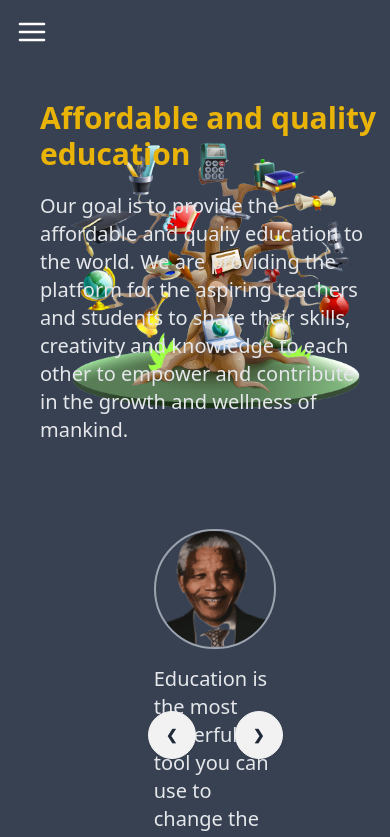
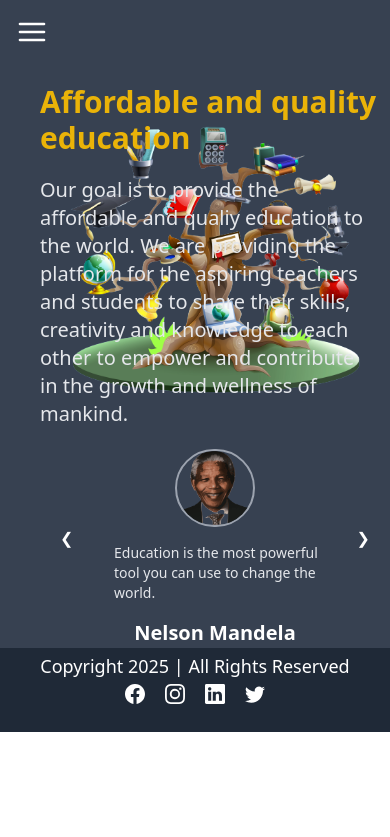
Before and after one commit to pal-boy/LMS-Project, a React (Vite) app in the folder client/: page /about in a window 390 px wide. Shown: the top 837 px of the page. Built offline with nearby package versions, Linux system fonts and the light colour scheme.

Commit message:
about us page responsiveness completed

```diff
--- a/client/src/Components/CarouselSlide.jsx
+++ b/client/src/Components/CarouselSlide.jsx
@@ -3,15 +3,15 @@ import React from 'react'
 const CarouselSlide = ({image , title, description, slideNum, totalSlides }) => {
     return (
         <div id={`slide${slideNum}`} className="carousel-item relative w-full">
-            <div className="flex flex-col items-center justify-center gap-4 px-[15%]">
-                <img src={image} className="w-40 rounded-full border-2 border-gray-400" />
-                <p className="text-xl text-gray-200">
+            <div className="mt-5 sm:mt-0 flex flex-col items-center justify-center gap-4 sm:px-[15%]">
+                <img src={image} className="w-20 sm:w-40 rounded-full border-2 border-gray-400" />
+                <p className="text-sm pl-1 w-[60%] sm:w-full sm:text-xl text-gray-200">
                     {description}
                 </p>
-                <h3 className="text-2xl font-semibold">{title}</h3>
+                <h3 className="text-xl sm:text-2xl font-semibold">{title}</h3>
                 <div className="absolute flex justify-between transform -translate-y-1/2 left-5 right-5 top-1/2">
-                    <a href={`#slide${(slideNum == 1 ? totalSlides : (slideNum - 1))}`} className="btn btn-circle">❮</a>
-                    <a href={`#slide${(slideNum) % totalSlides + 1}`} className="btn btn-circle">❯</a>
+                    <a href={`#slide${(slideNum == 1 ? totalSlides : (slideNum - 1))}`} className="sm:btn sm:btn-circle">❮</a>
+                    <a href={`#slide${(slideNum) % totalSlides + 1}`} className="sm:btn sm:btn-circle">❯</a>
                 </div>
             </div>
 
--- a/client/src/Pages/AboutUs.jsx
+++ b/client/src/Pages/AboutUs.jsx
@@ -8,10 +8,10 @@ const AboutUs = () => {
   return (
     <HomeLayout>
         <div className="pl-10 sm:pl-20 pt-5 flex flex-col text-white">
-            <div className="sm:flex sm:items-center gap-5 sm:mx-10">
+            <div className="sm:flex sm:items-center justify-between sm:gap-5 sm:mx-10">
                 <section
                     style={{'--aboutimage-url': `url(${aboutMainImage})`}}
-                    className={`mt-20 bg-[image:var(--aboutimage-url)] bg-contain bg-center bg-no-repeat sm:w-1/2 sm:space-y-10 sm:bg-none`}>
+                    className={`mt-16 bg-[image:var(--aboutimage-url)] bg-contain bg-center bg-no-repeat sm:w-1/2 sm:space-y-10 sm:bg-none`}>
                     <h1 className='text-3xl sm:text-5xl text-yellow-500 font-semibold'>
                         Affordable and quality education
                     </h1>
@@ -26,13 +26,13 @@ const AboutUs = () => {
                         style={{
                             filter: "drop-shadow(0px 10px 10px rgb(0,0,0));"
                         }}
-                        className="drop-shadow-2xl"
+                        className="drop-shadow-2xl m-auto"
                         src={aboutMainImage}
                         alt="about main image" />
                 </div>
             </div>
 
-            <div className="carousel w-1/2 m-auto my-16">
+            <div className="carousel sm:w-1/2 sm:m-auto sm:my-16">
                 {celebrities && celebrities.map(celebrity =>   (<CarouselSlide {...celebrity}
                             key={celebrity.slideNum}
                             totalSlides={celebrities.length}
```
